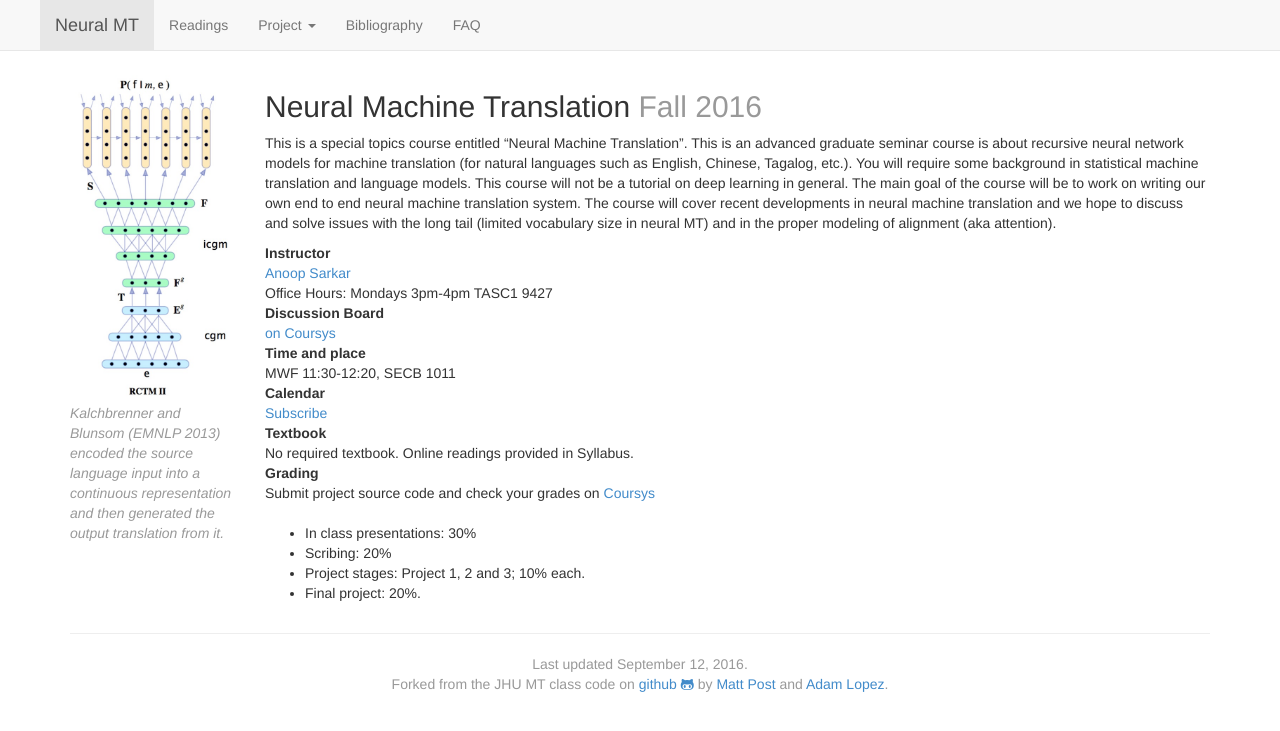
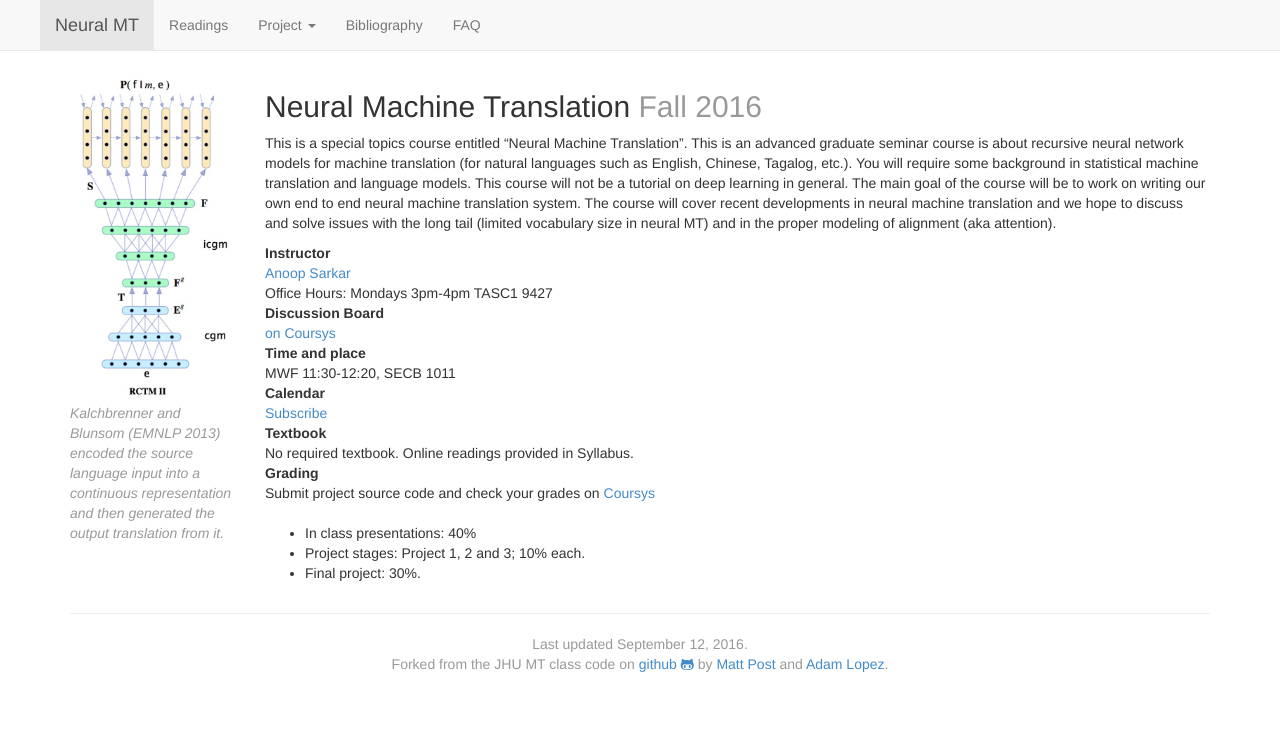
Before and after one commit to anoopsarkar/neuralmt-class, a Jekyll site: the page built from index.md, in a window 1280 px wide. Shown: the top 731 px of the page. Built offline with Jekyll 4.4.1, drawn with Linux system fonts in a browser that asks for light colours; nearby versions of some CDN libraries.

Commit message:
removed scribing

```diff
--- a/index.md
+++ b/index.md
@@ -40,7 +40,6 @@ Textbook
 Grading
 : Submit project source code and check your grades on [Coursys](https://courses.cs.sfu.ca/2016fa-cmpt-413-x1/)
 
-* In class presentations: 30%
-* Scribing: 20%
+* In class presentations: 40%
 * Project stages: Project 1, 2 and 3; 10% each.
-* Final project: 20%.
+* Final project: 30%.
```
